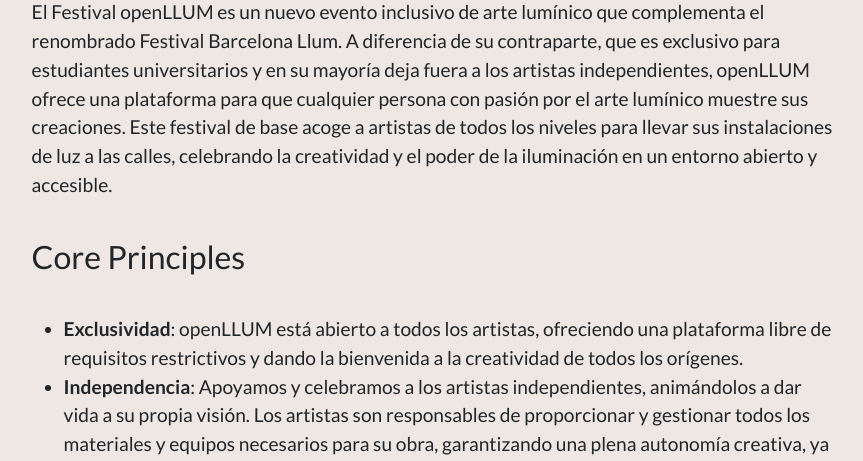
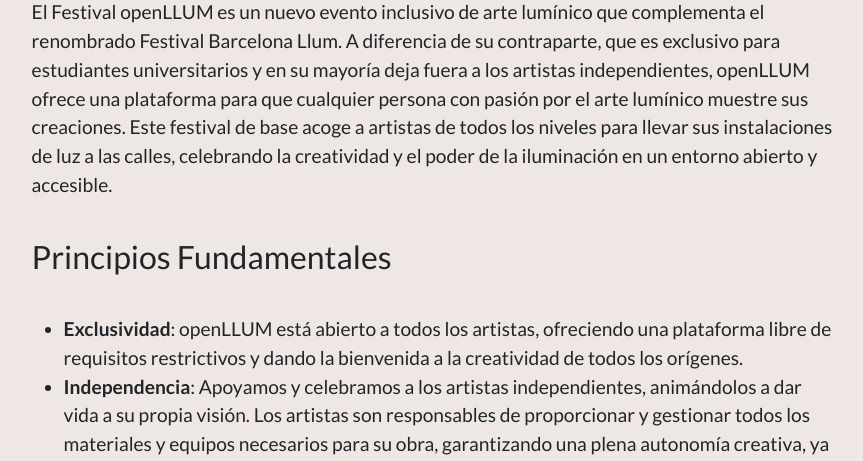
Before and after one commit to mayhem/openllum.org, a Flask app: page /es in a window 1280 px wide. Shown: the part 285-746 px from the top of the page, without its empty margins (204-1067 px from the left). Run offline with Flask 3, Linux system fonts and the light colour scheme; some libraries are stand-ins or nearby versions.

Commit message:
FIx es heading

```diff
--- a/templates/index-es.html
+++ b/templates/index-es.html
@@ -8,7 +8,7 @@
     El Festival openLLUM es un nuevo evento inclusivo de arte lumínico que complementa el renombrado Festival Barcelona Llum. A diferencia de su contraparte, que es exclusivo para estudiantes universitarios y en su mayoría deja fuera a los artistas independientes, openLLUM ofrece una plataforma para que cualquier persona con pasión por el arte lumínico muestre sus creaciones. Este festival de base acoge a artistas de todos los niveles para llevar sus instalaciones de luz a las calles, celebrando la creatividad y el poder de la iluminación en un entorno abierto y accesible.
 </p>
 
-<h3>Core Principles</h3>
+<h3>Principios Fundamentales</h3>
 <ul>
      <li><b>Exclusividad</b>: openLLUM está abierto a todos los artistas, ofreciendo una plataforma libre de requisitos restrictivos y dando la bienvenida a la creatividad de todos los orígenes.</li>
      <li><b>Independencia</b>: Apoyamos y celebramos a los artistas independientes, animándolos a dar vida a su propia visión. Los artistas son responsables de proporcionar y gestionar todos los materiales y equipos necesarios para su obra, garantizando una plena autonomía creativa, ya sea que sus piezas sean estáticas o móviles.</li>
```
